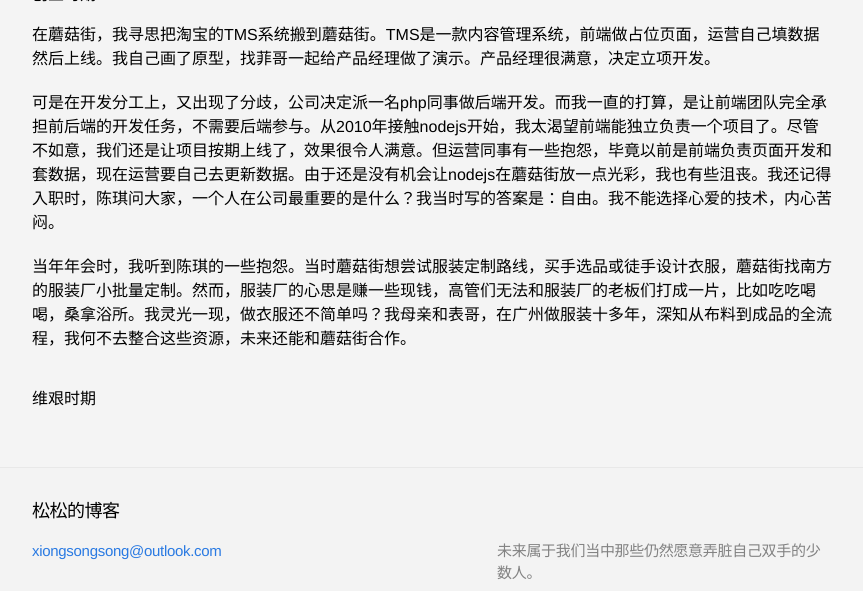
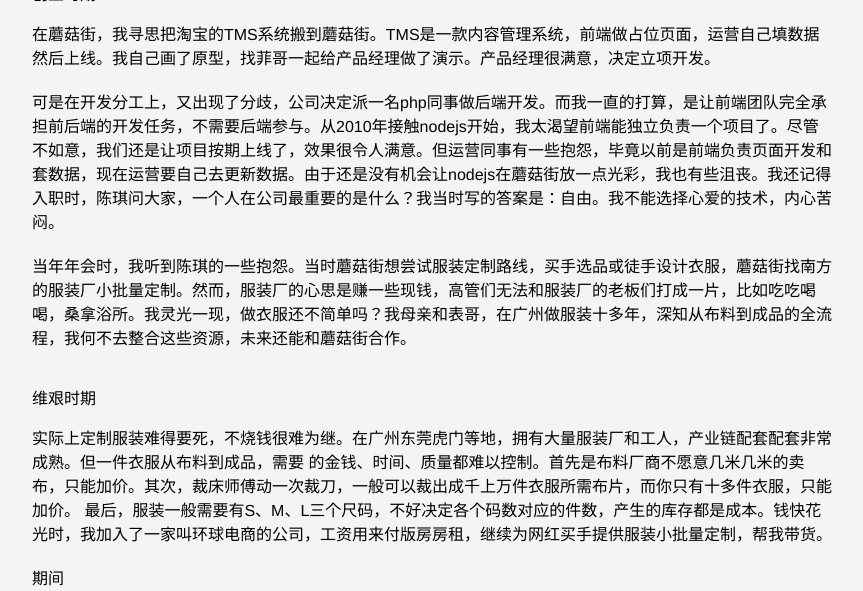
Before and after one commit to xiongsongsong/xiongsongsong.github.com, a Jekyll site: the page built from _posts/2021-02-25-2021年简历.markdown, in a window 1280 px wide and 1400 px high, scrolled down 1736 px. Shown: the top 591 px of the window, without its empty margins (208-1071 px from the left). Built offline with Jekyll 4.4.1, drawn with Linux system fonts in a browser that asks for light colours; our own code applies the rules of GitHub Pages for plain Markdown files; comment, search, counter and statistics services are not loaded; some of the changed text lies outside the part shown; grey boxes are pictures that could not be loaded.

Commit message:
Update 2021-02-25-2021年简历.markdown

```diff
--- a/_posts/2021-02-25-2021年简历.markdown
+++ b/_posts/2021-02-25-2021年简历.markdown
@@ -36,3 +36,17 @@
 当年年会时，我听到陈琪的一些抱怨。当时蘑菇街想尝试服装定制路线，买手选品或徒手设计衣服，蘑菇街找南方的服装厂小批量定制。然而，服装厂的心思是赚一些现钱，高管们无法和服装厂的老板们打成一片，比如吃吃喝喝，桑拿浴所。我灵光一现，做衣服还不简单吗？我母亲和表哥，在广州做服装十多年，深知从布料到成品的全流程，我何不去整合这些资源，未来还能和蘑菇街合作。
 
 # 维艰时期
+
+实际上定制服装难得要死，不烧钱很难为继。在广州东莞虎门等地，拥有大量服装厂和工人，产业链配套配套非常成熟。但一件衣服从布料到成品，需要
+的金钱、时间、质量都难以控制。首先是布料厂商不愿意几米几米的卖布，只能加价。其次，裁床师傅动一次裁刀，一般可以裁出成千上万件衣服所需布片，而你只有十多件衣服，只能加价。
+最后，服装一般需要有S、M、L三个尺码，不好决定各个码数对应的件数，产生的库存都是成本。钱快花光时，我加入了一家叫环球电商的公司，工资用来付版房房租，继续为网红买手提供服装小批量定制，帮我带货。
+
+期间
+
+![image](https://user-images.githubusercontent.com/342509/108877889-a4343e00-763a-11eb-8678-fcc08c31489c.png)
+
+15年末妈妈说例假不正常，怀疑更年期问题。拖到后面才去医院检查，确诊癌症中晚期。妈妈务工一辈子，没有任何五险一金。治疗地在重庆市肿瘤医院，重庆的前端工作机会并不多，我选择在成都上班。治疗过程中反应强烈，效果不太理想。我当时想，把剩下的钱带妈妈去一次九寨沟，去旅行，去看看这个世界。但妈妈不想放弃，于是开通了水滴筹。这里要感谢蘑菇街和之前的同事，妈妈觉得我非常争气，其实都是同事和陌生人在帮忙。虽然从小是留守儿童，但母亲似乎植入了自己的基因，遇到事情，第一时间想到给妈妈打个电话。现在人不在了，也不知道打给谁了。
+
+# 成长时期
+
+16年加入的公司叫若水医疗，一家创业公司。公司技术氛围很牛，创始人是美团高管，技术总监是美团出来的，我的leader是新浪的
```
Also changed, not shown: other parts of _posts/2021-02-25-2021年简历.markdown (+1 -1 lines).
